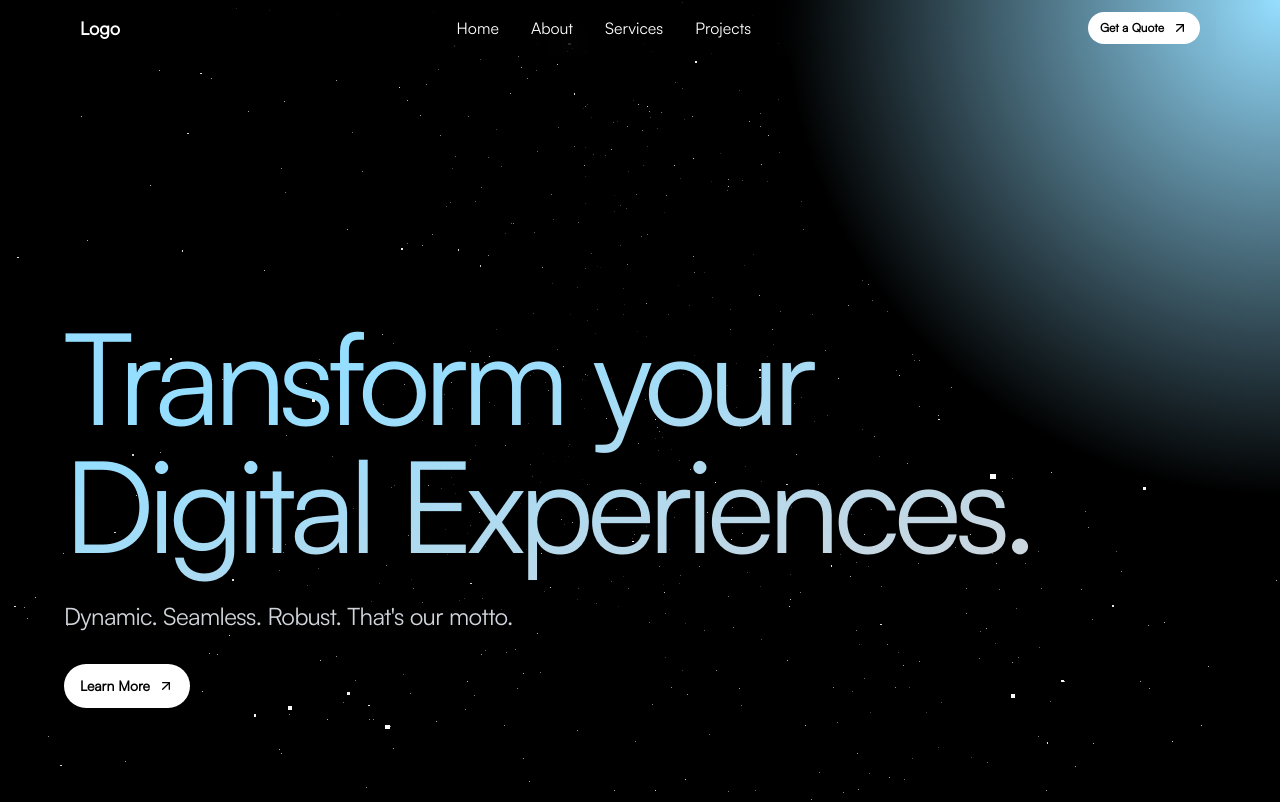
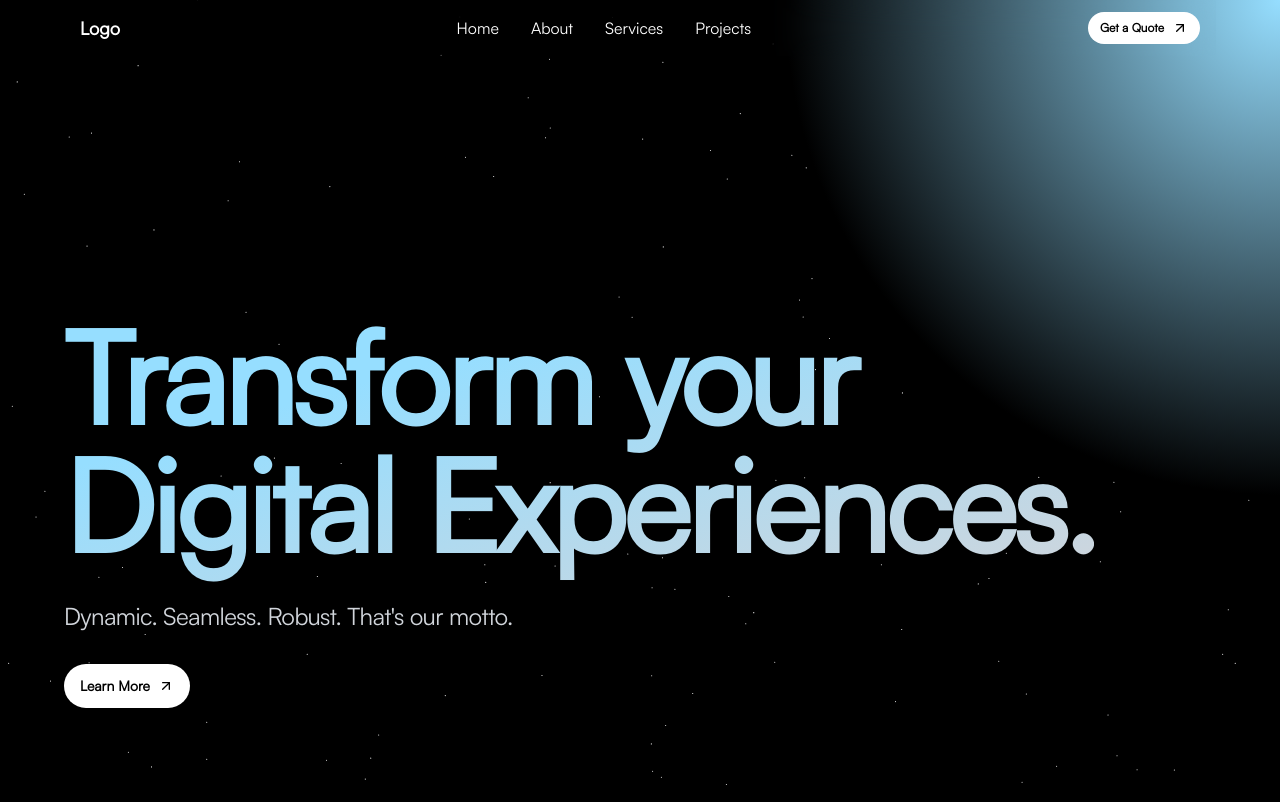
Before and after one commit to fade0media/fade-website, a Next.js app: page / in a window 1280 px wide. Shown: the top 802 px of the page. Built offline with nearby package versions, Linux system fonts and the light colour scheme; what @anishshobithps/tailwind-breakpoints, tailwind-hamburgers would draw is missing.

Commit message:
change hero bg

```diff
--- a/src/app/page.tsx
+++ b/src/app/page.tsx
@@ -8,10 +8,10 @@ import Clients from "@/components/sections/Clients"
 import Hero from "@/components/sections/Hero";
 import Services1 from "@/components/sections/Services1";
 //import { StarsBackground } from "@/components/ui/StarsBackground";
-import Animation from "@/components/ui/ParticleSystem";
+//import Animation from "@/components/ui/ParticleSystem";
 //import { useRef, useEffect } from "react";
 //import Spline from "@splinetool/react-spline/next";
-//import { StarsBackground } from "@/components/ui/StarsBackground";
+import { StarsBackground } from "@/components/ui/StarsBackground";
 
 export default function Home() {
 
@@ -23,9 +23,9 @@ export default function Home() {
           Fade.
         </div>
       ) : ( */}
-        <div className={`flex flex-col bg-red-400 justify-center items-start background-gradient hero-bg transition-opacity  w-full`}>
+        <div className={`flex flex-col  justify-center items-start  hero-bg transition-opacity  w-full`}>
 
-          {/* <StarsBackground /> */}
+          <StarsBackground />
           <div className="absolute right-0 top-0 w-[250px] h-[250px] md:w-[500px] md:h-[500px] z-40 gradient-quadrant rounded-bl-full">
           {/* <Spline
         scene="https://prod.spline.design/srz2hiTvYWCwQHYf/scene.splinecode"
@@ -33,7 +33,7 @@ export default function Home() {
 
 
           </div>
-          <Animation />
+          {/* <Animation /> */}
           <Hero />
 
 
--- a/src/components/sections/Hero.tsx
+++ b/src/components/sections/Hero.tsx
@@ -7,7 +7,7 @@ const Hero = () => {
         <div className='flex flex-col justify-center items-start text-center mt-32 relative z-50 mx-8 md:mt-72 md:mx-16 lg:mx-36d'>
             {/* <StarsBackground /> */}
             {/* <p className='text-gray-400 text-xs tracking-widest'>WEB DESIGN AGENCY</p> */}
-            <h1 className="bg-gradient-to-br from-[#96deff] from-30% to-gray-300 text-left bg-clip-text py-6 text-5xl font-regular leading-none tracking-tighter text-transparent text-balance sm:text-6xl md:text-7xl lg:text-9xl">Transform your
+            <h1 className="bg-gradient-to-br from-[#96deff] from-30% to-gray-300 text-left bg-clip-text py-6 text-5xl font-bold leading-none tracking-tight text-transparent text-balance sm:text-6xl md:text-7xl lg:text-9xl">Transform your
                 <br className="hidden md:block" /> Digital Experiences.</h1>
 
             <div className="flex md:flex-col justify-center items-center gap-8 md:items-start md:gap-6">
--- a/src/components/ui/StarsBackground.tsx
+++ b/src/components/ui/StarsBackground.tsx
@@ -162,7 +162,7 @@ export const StarsBackground: React.FC<StarBackgroundProps> = ({
   return (
     <canvas
       ref={canvasRef}
-      className={cn("h-full w-full absolute inset-0 -z-0", className)}
+      className={cn("h-full w-full fixed inset-0 -z-0", className)}
     />
   );
 };
```
